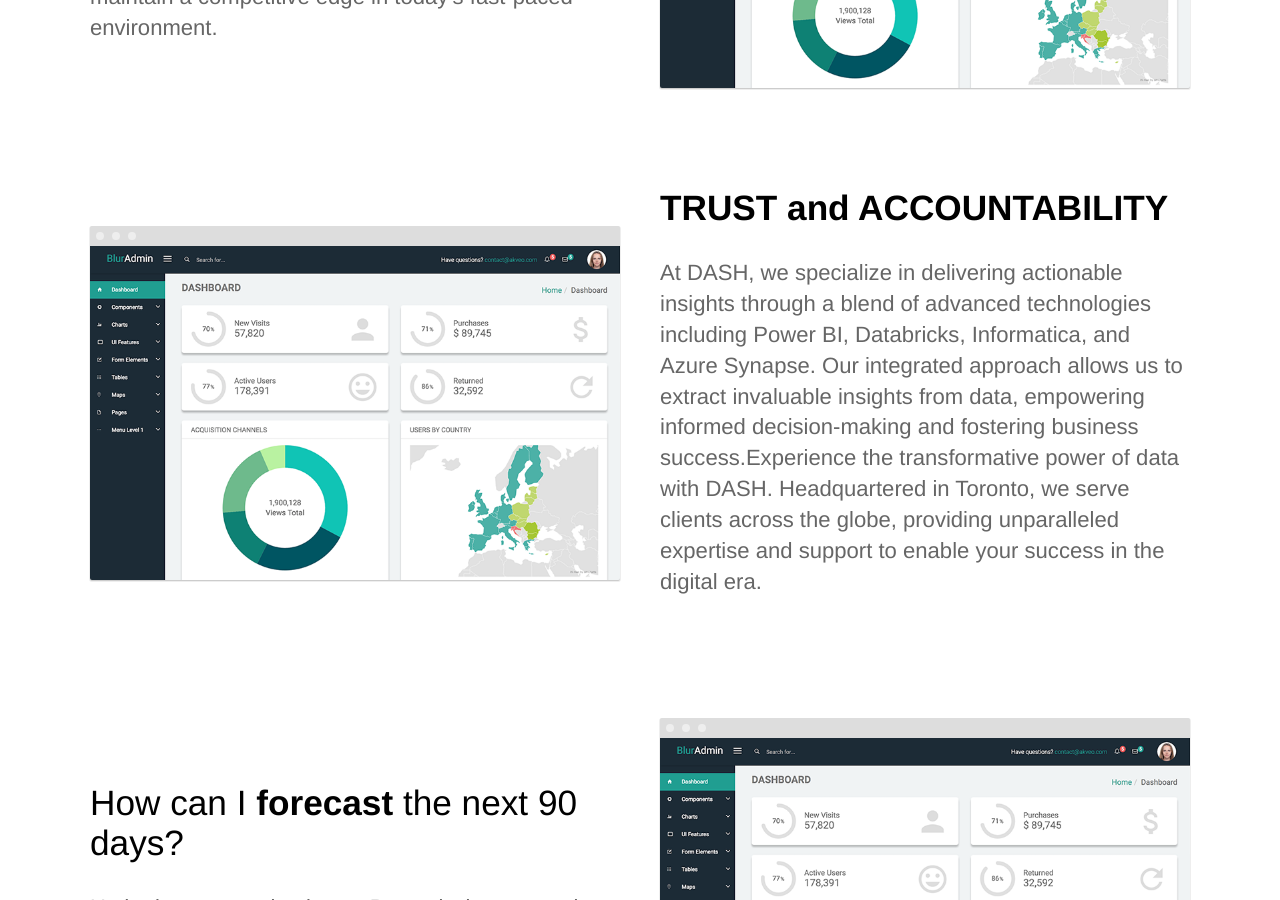
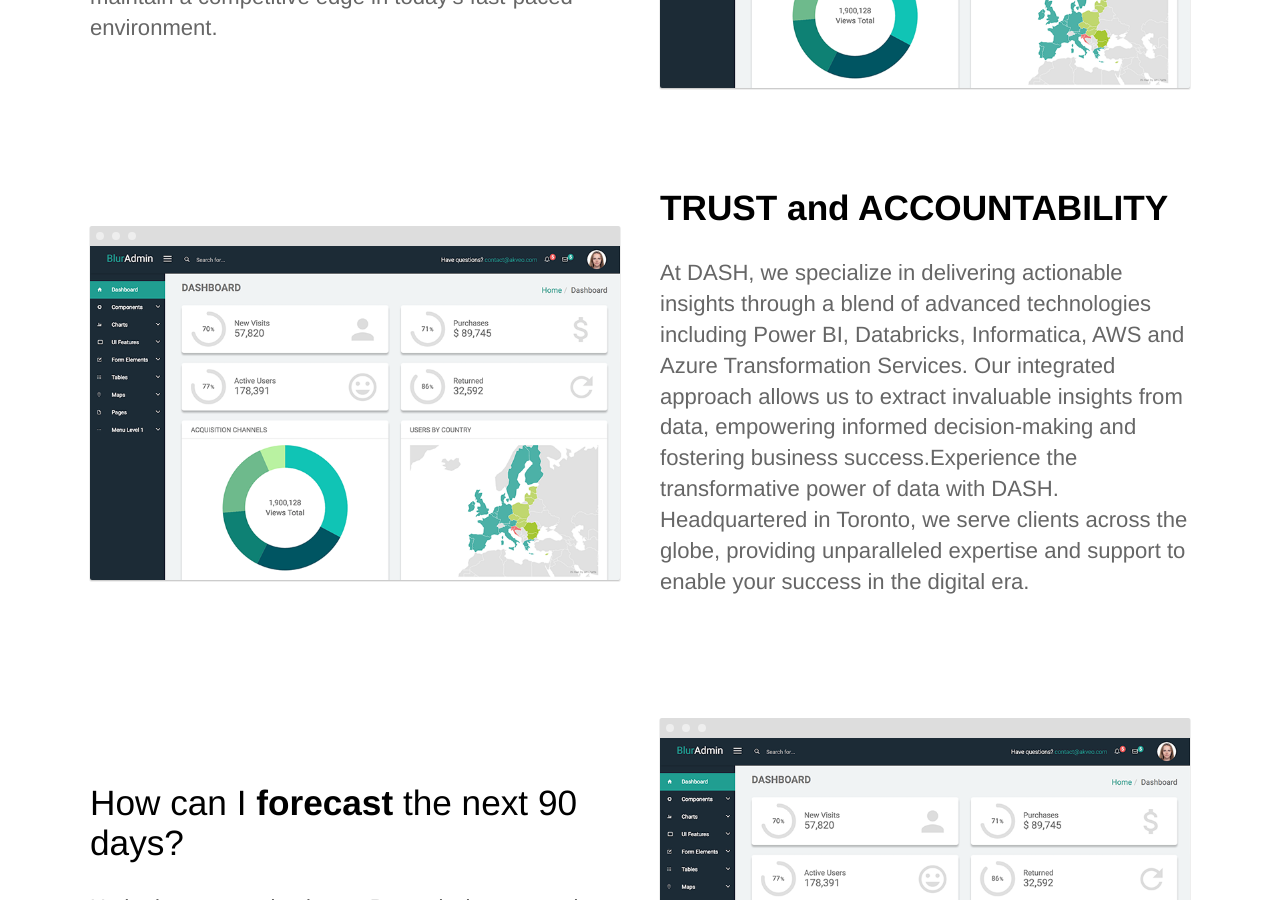
Before and after one commit to abhicanweb/abhicanweb.github.io, a Jekyll site: the page built from index.html, in a window 1280 px wide and 900 px high, scrolled down 1345 px. Built offline with Jekyll 4.4.1, drawn with Linux system fonts in a browser that asks for light colours.

Commit message:
Update index.html

```diff
--- a/index.html
+++ b/index.html
@@ -30,7 +30,12 @@
 		<div class="container flex">
 			<div class="text editable">
 				<h2><strong>TRUST and ACCOUNTABILITY</strong></h2>
-				<p>At DASH, we specialize in delivering actionable insights through a blend of advanced technologies including Power BI, Databricks, Informatica, and Azure Synapse. Our integrated approach allows us to extract invaluable insights from data, empowering informed decision-making and fostering business success.Experience the transformative power of data with DASH. Headquartered in Toronto, we serve clients across the globe, providing unparalleled expertise and support to enable your success in the digital era.</p>
+				<p>At DASH, we specialize in delivering actionable insights through a blend of advanced
+					technologies including Power BI, Databricks, Informatica, AWS and Azure Transformation Services.
+					Our integrated approach allows us to extract invaluable insights from data, empowering informed
+					decision-making and fostering business success.Experience the transformative power of data with DASH.
+					Headquartered in Toronto, we serve clients across the globe, providing unparalleled expertise and
+					support to enable your success in the digital era.</p>
 			</div>
 			<div class="image">
 				<img src="{{ site.baseurl }}/images/dashboard.png" alt="Screenshot" class="screenshot editable" />
```
